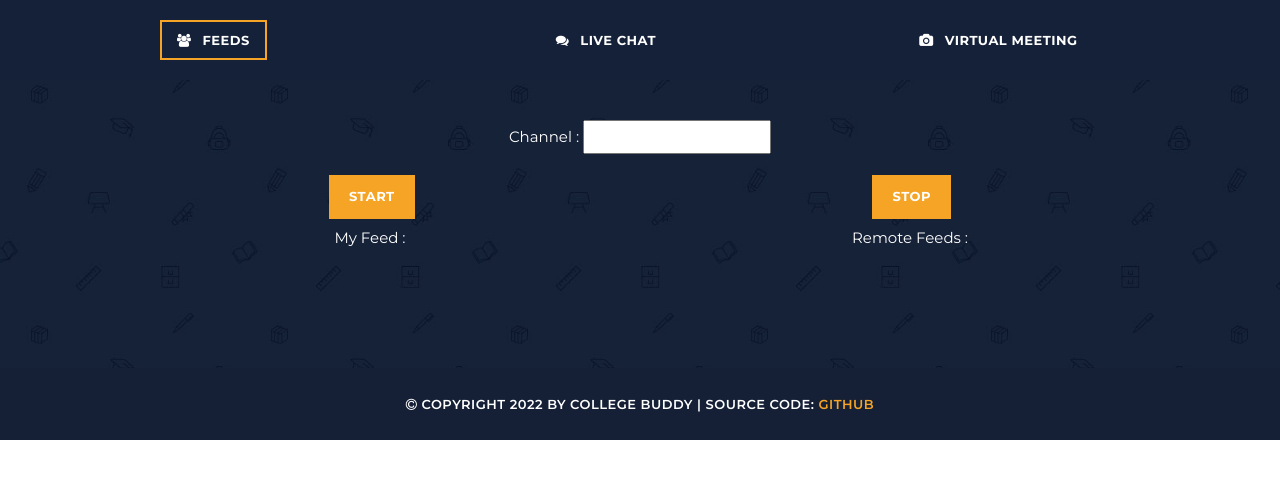
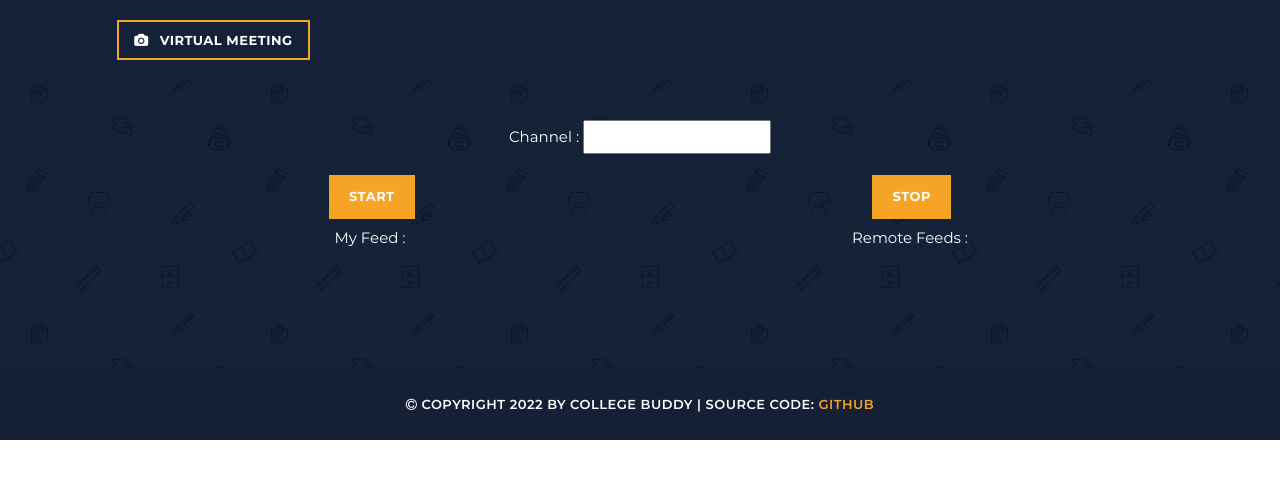
Before and after one commit to WebBud/final-project, a plain HTML site: page index2.html in a window 1280 px wide. Drawn offline with nearby package versions, Linux system fonts and the light colour scheme.

Commit message:
Update index2.html

```diff
--- a/index2.html
+++ b/index2.html
@@ -28,8 +28,8 @@
         <a href="#menu" class="menu-link"><i class="fa fa-bars"></i></a>
         <nav id="menu" class="main-nav" role="navigation">
         <ul class="main-menu other-menu">
-            <li class="col-lg-4 col-12"><a href="#section1"><i class="fa fa-users"></i>&ensp; Feeds</a></li>
-            <li class="col-lg-3 col-12"><a href="#section6"><i class="fa fa-comments"></i>&ensp; Live Chat</a></li>
+<!--             <li class="col-lg-4 col-12"><a href="#section1"><i class="fa fa-users"></i>&ensp; Feeds</a></li> -->
+<!--             <li class="col-lg-3 col-12"><a href="#section6"><i class="fa fa-comments"></i>&ensp; Live Chat</a></li> -->
             <li class="col-lg-4 col-12"><a href="#section2"><i class="fa fa-camera"></i>&ensp; Virtual Meeting</a></li>
         </ul>
         </nav>
```
